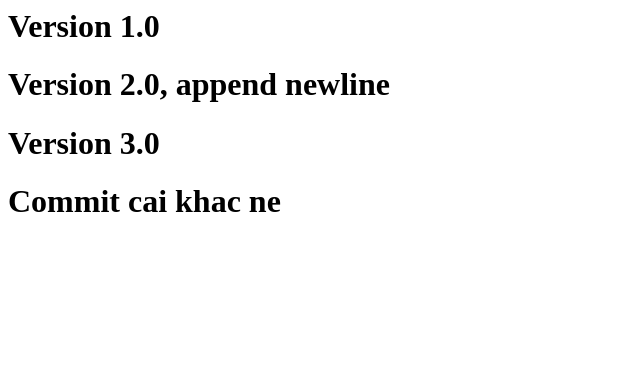
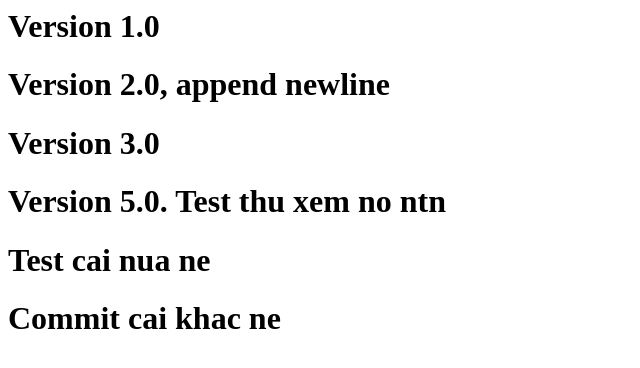
Before and after one commit to learngitdot565/learn_git, a plain HTML site: page index.html in a window 1280 px wide. Shown: the whole page, without its empty margins (0-640 px from the left). Drawn offline with Linux system fonts and the light colour scheme.

Commit message:
tao hieu roi nha

```diff
--- a/index.html
+++ b/index.html
@@ -1,4 +1,6 @@
 <h1>Version 1.0</h1>
 <h1>Version 2.0, append newline</h1>
 <h1>Version 3.0</h1>
+<h1>Version 5.0. Test thu xem no ntn</h1>
+<h1>Test cai nua ne</h1>
 <h1>Commit cai khac ne</h1>
```
